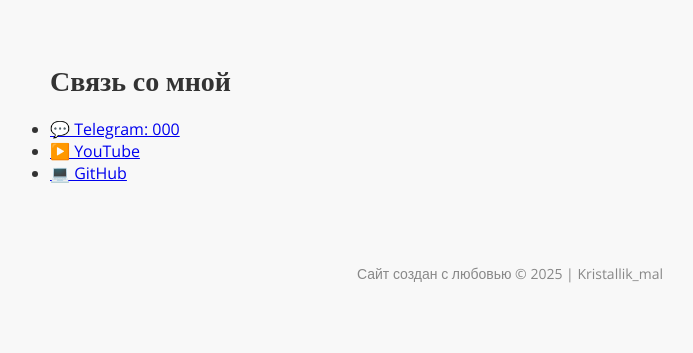
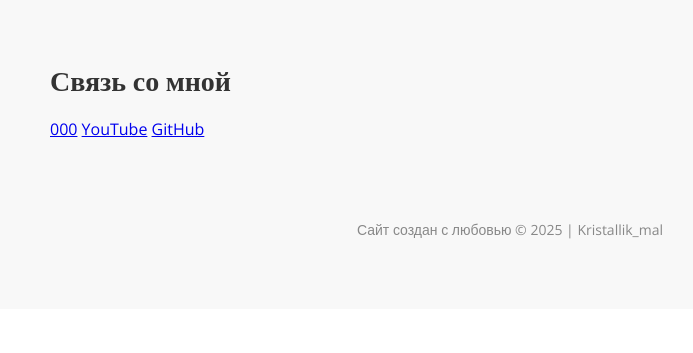
Before and after one commit to kristallikmal1/bio, a Flask app: template templates/index.html in a window 1280 px wide. Shown: the part 807-1160 px from the top of the page, without its empty margins (270-963 px from the left). After the commit the page ends 1046 px from the top, so only its background shows below. Run offline with Flask 3, Linux system fonts and the light colour scheme; the template is opened without the code that fills it: most values are stand-ins (such as "Sample title", 1, 10 or a date in 2020); parts of the project's set-up code (start-up, migrations or seed data) failed here and were passed over.

Commit message:
Update index.html

```diff
--- a/templates/index.html
+++ b/templates/index.html
@@ -26,10 +26,11 @@
   </nav>
 
   <main class="content">
+    <!-- Убрано: hero с надписью "жизнь в коде и Minecraft" -->
     <section id="hero" class="hero">
       <img src="{{ url_for('static', filename='images/hero.jpg') }}" alt="Kristallik_mal" />
       <div class="overlay">
-        <h2>Жизнь в коде и Minecraft</h2>
+        <h2></h2> <!-- Оставим пустым или удалим h2 -->
       </div>
     </section>
 
@@ -49,17 +50,17 @@
 
     <section id="contacts" class="section">
       <h2>Связь со мной</h2>
-      <ul>
+      <div class="contact-buttons">
         {% if data.contacts.telegram %}
-          <li><a href="https://t.me/{{ data.contacts.telegram[1:] }}">💬 Telegram: {{ data.contacts.telegram }}</a></li>
+          <a href="https://t.me/{{ data.contacts.telegram[1:] }}" class="btn btn-telegram" target="_blank">{{ data.contacts.telegram }}</a>
         {% endif %}
         {% if data.contacts.youtube %}
-          <li><a href="{{ data.contacts.youtube }}">▶️ YouTube</a></li>
+          <a href="{{ data.contacts.youtube }}" class="btn btn-youtube" target="_blank">YouTube</a>
         {% endif %}
         {% if data.contacts.github %}
-          <li><a href="{{ data.contacts.github }}">💻 GitHub</a></li>
+          <a href="{{ data.contacts.github }}" class="btn btn-github" target="_blank">GitHub</a>
         {% endif %}
-      </ul>
+      </div>
     </section>
 
     <footer class="footer">
```
